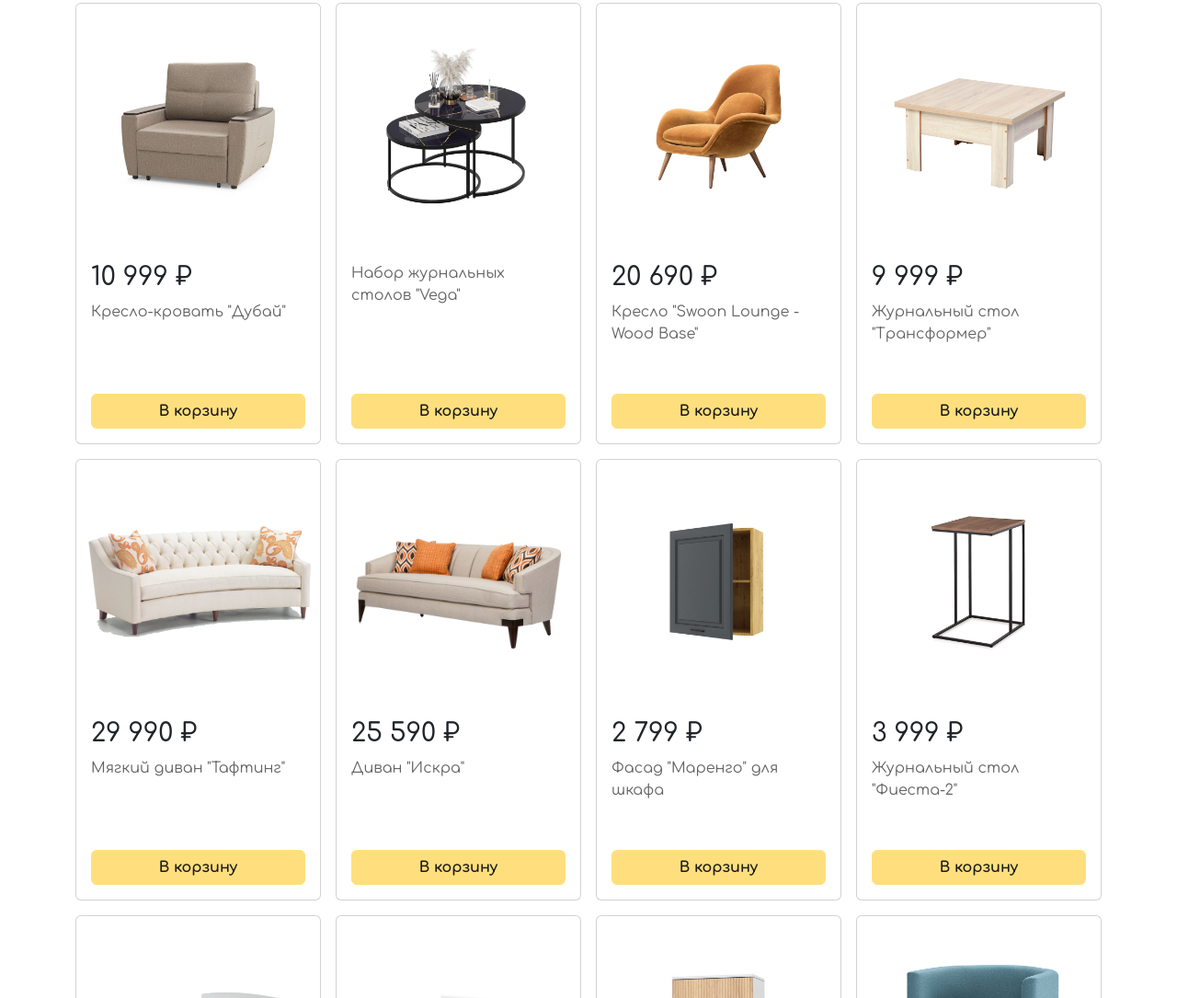
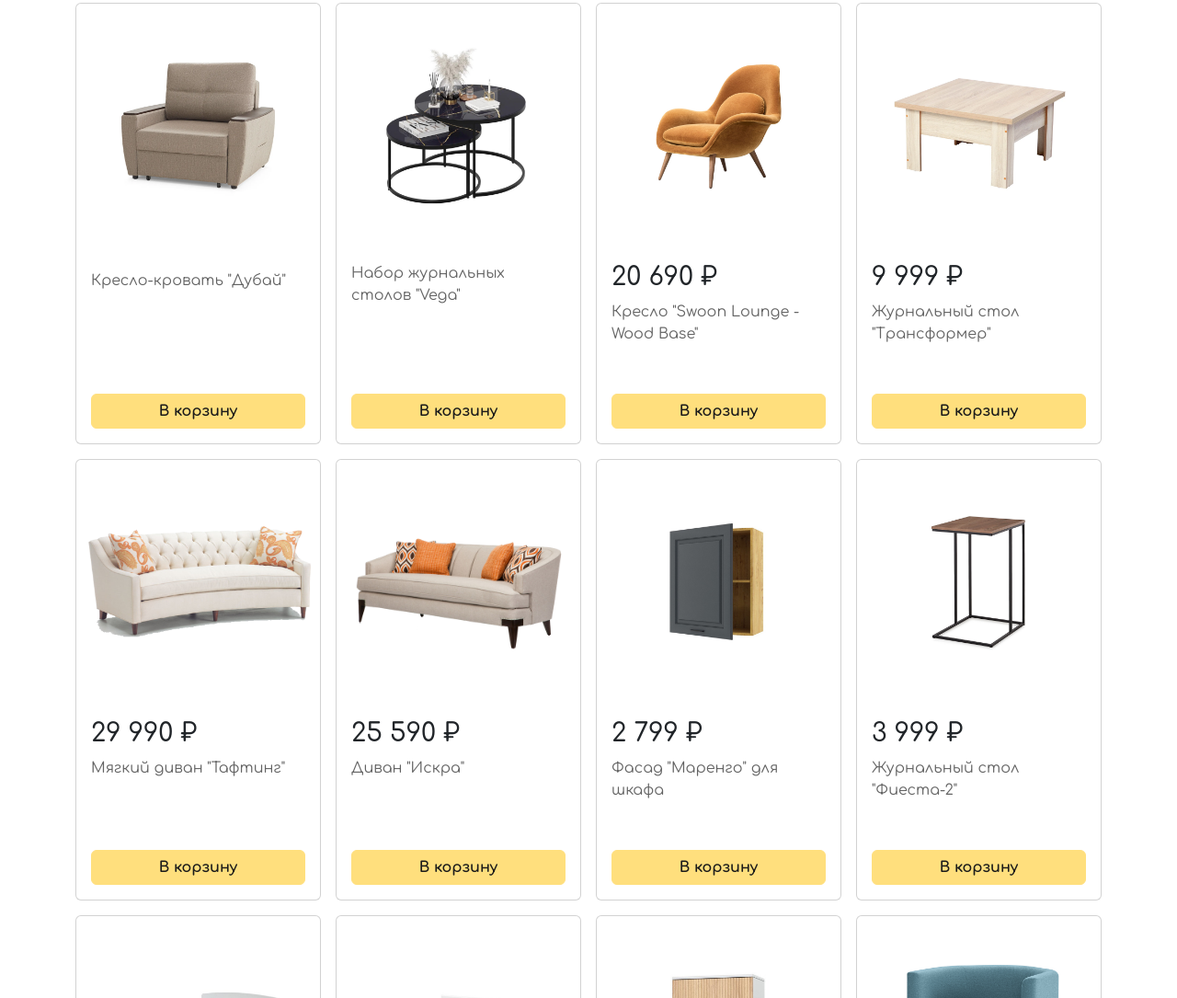
Before and after one commit to denilyunkin/Furni, a website: page index.html in a window 1280 px wide. Shown: the part 745-1830 px from the top of the page at 92% size. Drawn offline with nearby package versions, Linux system fonts and the light colour scheme.

Commit message:
CI/CD Pipline - Тесты не должны пройти

```diff
--- a/index.html
+++ b/index.html
@@ -110,7 +110,7 @@
             <div class="card-body d-flex flex-column justify-content-between">
               <div>
                 <!-- Цена -->
-                <h3 class="card-title">10 999 ₽</h3>
+                <h3 class="card-title"></h3>
                 <p class="card-text" style="color: #0c0c0ca4">
                   Кресло-кровать "Дубай"
                 </p>
```
